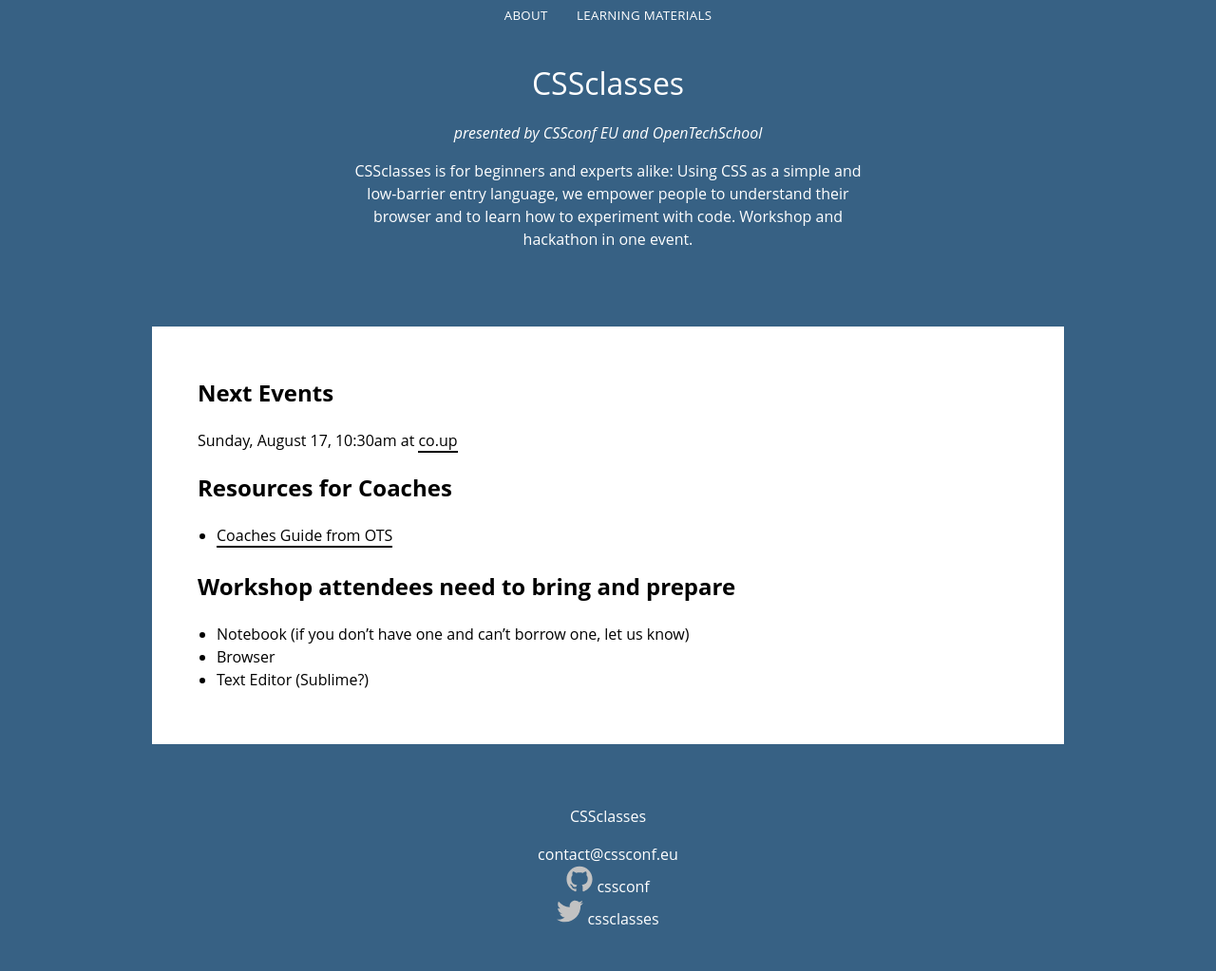
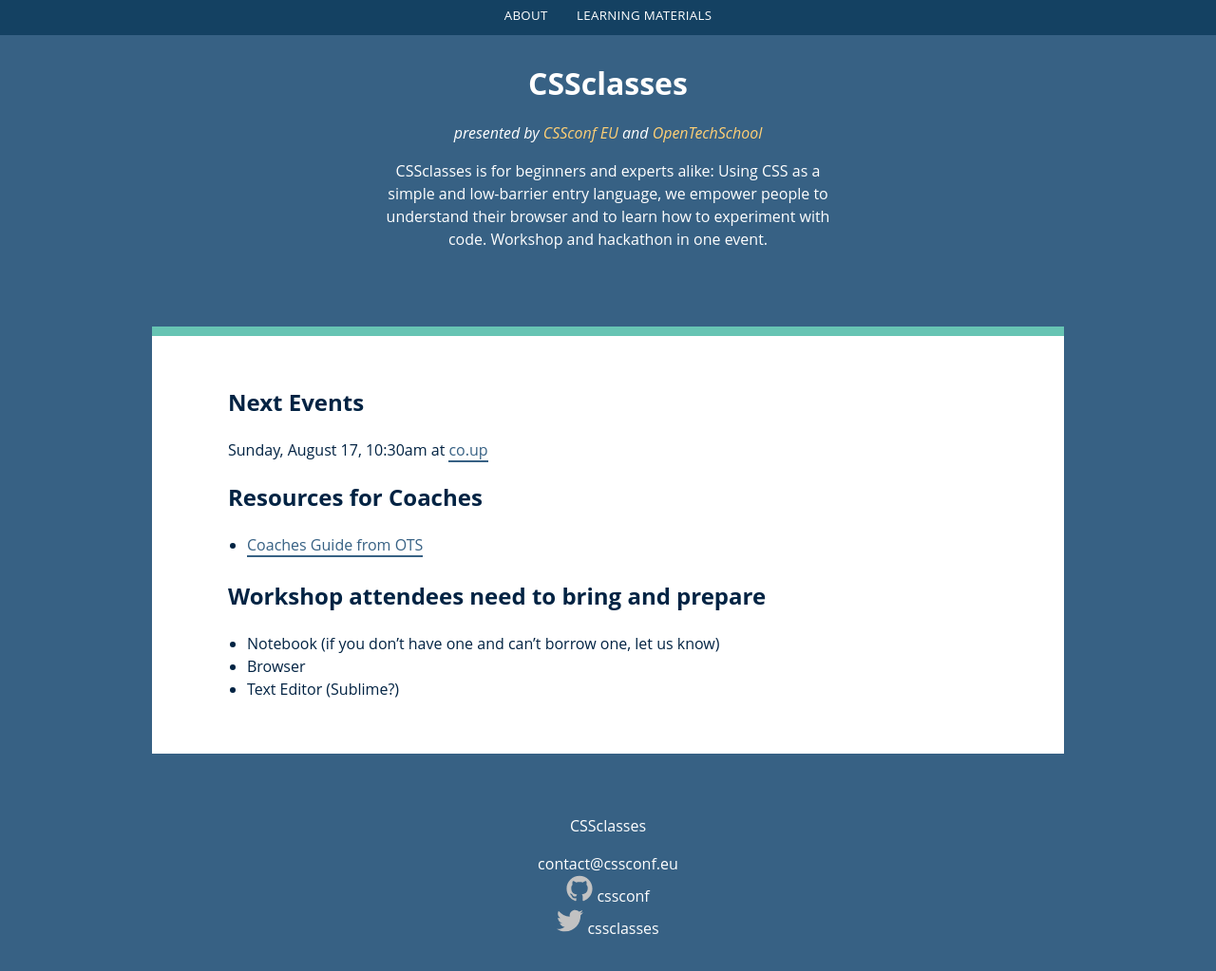
Before and after one commit to cssconf/CSSclasses--old, a Jekyll site: the page built from index.html, in a window 1280 px wide and 1078 px high. Shown: the top 1023 px of the window at 95% size. Built offline with Jekyll 4.4.1, drawn with Linux system fonts in a browser that asks for light colours.

Commit message:
add colors, styles

```diff
--- a/_sass/_typography.scss
+++ b/_sass/_typography.scss
@@ -1,10 +1,8 @@
 body {
   margin: 0;
   padding: 0;
-  background-color: $color_blue;
-  color: #000;
   font-family: 'Open Sans', sans-serif;
-  font-size: 16px;
+  font-size: 14px;
   line-height: 1.5;
   text-rendering: optimizeLegibility;
 }
@@ -60,6 +58,7 @@
 }
 
 .site-title {
+  font-weight: bold;
   font-size: 2em;
 }
 
--- a/css/screen.css
+++ b/css/screen.css
@@ -828,94 +828,93 @@
 body {
   margin: 0;
   padding: 0;
-  background-color: #376184;
-  color: #000;
   font-family: 'Open Sans', sans-serif;
-  font-size: 16px;
+  font-size: 14px;
   line-height: 1.5;
   text-rendering: optimizeLegibility;
 }
 
-/* line 14, ../_sass/_typography.scss */
+/* line 12, ../_sass/_typography.scss */
 body,
 input,
 button {
   -webkit-font-smoothing: antialiased;
 }
 
-/* line 19, ../_sass/_typography.scss */
+/* line 17, ../_sass/_typography.scss */
 h1 {
   font-size: 2em;
 }
 
-/* line 22, ../_sass/_typography.scss */
+/* line 20, ../_sass/_typography.scss */
 h2 {
   font-size: 1.5em;
 }
 
-/* line 25, ../_sass/_typography.scss */
+/* line 23, ../_sass/_typography.scss */
 h3 {
   font-size: 1.17em;
 }
 
-/* line 28, ../_sass/_typography.scss */
+/* line 26, ../_sass/_typography.scss */
 h4 {
   font-size: 1em;
 }
 
-/* line 31, ../_sass/_typography.scss */
+/* line 29, ../_sass/_typography.scss */
 h5 {
   font-size: 0.83em;
 }
 
-/* line 34, ../_sass/_typography.scss */
+/* line 32, ../_sass/_typography.scss */
 h6 {
   font-size: 0.75em;
 }
 
-/* line 38, ../_sass/_typography.scss */
+/* line 36, ../_sass/_typography.scss */
 p {
   margin-bottom: 1em;
 }
 
-/* line 42, ../_sass/_typography.scss */
+/* line 40, ../_sass/_typography.scss */
 ul, ol {
   margin-top: 1em;
   margin-bottom: 1.5em;
 }
 
-/* line 47, ../_sass/_typography.scss */
+/* line 45, ../_sass/_typography.scss */
 strong, b {
   font-weight: bold;
 }
 
-/* line 50, ../_sass/_typography.scss */
+/* line 48, ../_sass/_typography.scss */
 em, i {
   font-style: italic;
 }
 
-/* line 55, ../_sass/_typography.scss */
+/* line 53, ../_sass/_typography.scss */
 ul {
   padding-left: 20px;
 }
 
-/* line 58, ../_sass/_typography.scss */
+/* line 56, ../_sass/_typography.scss */
 .mark {
   background-color: red;
 }
 
-/* line 62, ../_sass/_typography.scss */
+/* line 60, ../_sass/_typography.scss */
 .site-title {
+  font-weight: bold;
   font-size: 2em;
 }
 
-/* line 66, ../_sass/_typography.scss */
+/* line 65, ../_sass/_typography.scss */
 .site-byline {
   font-style: italic;
 }
 
 /* line 12, ../_sass/screen.scss */
-* {
+*, :before, :after {
   box-sizing: border-box;
 }
 
@@ -924,7 +923,7 @@
   margin: 0;
   padding: 0;
   background-color: #376184;
-  color: #000;
+  color: #022343;
 }
 
 /* line 22, ../_sass/screen.scss */
@@ -934,7 +933,7 @@
 
 /* line 27, ../_sass/screen.scss */
 a, a:visited {
-  color: inherit;
+  color: #376184;
   border-bottom: 2px solid;
   text-decoration: none;
 }
@@ -946,76 +945,83 @@
 
 /* line 36, ../_sass/screen.scss */
 .site-header a, .site-footer a, .site-nav a {
-  color: #fff;
+  color: white;
   border-bottom: 0;
 }
 
-/* line 42, ../_sass/screen.scss */
+/* line 43, ../_sass/screen.scss */
+.site-byline a {
+  color: #ffd075;
+  border-bottom: 0;
+}
+
+/* line 49, ../_sass/screen.scss */
 .site-header, .site-footer, .main-content {
-  max-width: 40em;
+  max-width: 36em;
   margin: 2em auto;
 }
 
-/* line 46, ../_sass/screen.scss */
+/* line 53, ../_sass/screen.scss */
 .site-header, .site-footer {
   color: #FFF;
   text-align: center;
   padding: 1em;
 }
 
-/* line 51, ../_sass/screen.scss */
+/* line 58, ../_sass/screen.scss */
 .main-content {
   max-width: 60em;
   padding: 1em;
-  background-color: #FFF;
+  background-color: white;
+  border-top: 10px solid #67c4b3;
 }
 
-/* line 57, ../_sass/screen.scss */
+/* line 65, ../_sass/screen.scss */
 .site-nav {
   position: fixed;
   top: 0;
   width: 100%;
   min-height: 2.75em;
-  background: #376184;
+  background: #144162;
   text-align: center;
   font-size: 0.83em;
   z-index: 2;
   text-transform: uppercase;
   letter-spacing: .025em;
 }
-/* line 67, ../_sass/screen.scss */
+/* line 75, ../_sass/screen.scss */
 .site-nav a {
   display: inline-block;
   padding: .5em 1em;
   border: 0;
 }
 
-/* line 76, ../_sass/screen.scss */
+/* line 84, ../_sass/screen.scss */
 .icon svg {
   width: 28px;
 }
 
-/* line 83, ../_sass/screen.scss */
+/* line 91, ../_sass/screen.scss */
 code {
   background-color: #f0f0f0;
 }
 
-/* line 87, ../_sass/screen.scss */
+/* line 95, ../_sass/screen.scss */
 .highlight {
   padding: 5px;
   background-color: #f0f0f0;
 }
-/* line 90, ../_sass/screen.scss */
+/* line 98, ../_sass/screen.scss */
 .highlight pre {
   margin: 0;
 }
 
-/* line 95, ../_sass/screen.scss */
+/* line 103, ../_sass/screen.scss */
 .sidebyside {
   display: block;
   position: relative;
 }
-/* line 98, ../_sass/screen.scss */
+/* line 106, ../_sass/screen.scss */
 .sidebyside:before {
   content: ' ';
   position: absolute;
@@ -1026,7 +1032,7 @@
   display: block;
   z-index: 0;
 }
-/* line 108, ../_sass/screen.scss */
+/* line 116, ../_sass/screen.scss */
 .sidebyside .description {
   width: 50%;
   display: inline-block;
@@ -1039,7 +1045,7 @@
   -webkit-user-select: none;
   user-select: none;
 }
-/* line 120, ../_sass/screen.scss */
+/* line 128, ../_sass/screen.scss */
 .sidebyside .highlight {
   width: 49%;
   display: inline-block;
@@ -1049,34 +1055,39 @@
   z-index: 1;
   position: relative;
 }
-/* line 129, ../_sass/screen.scss */
+/* line 137, ../_sass/screen.scss */
 .sidebyside .highlight pre {
   margin: 0;
 }
 
 @media screen and (min-width: 25em) {
-  /* line 135, ../_sass/screen.scss */
+  /* line 143, ../_sass/screen.scss */
+  body {
+    font-size: 16px;
+  }
+
+  /* line 146, ../_sass/screen.scss */
   .site-header, .site-footer {
     padding: 2em 2em;
   }
 
-  /* line 138, ../_sass/screen.scss */
+  /* line 149, ../_sass/screen.scss */
   .main-content {
     padding: 2em 2em;
   }
 }
 @media screen and (min-width: 42.5em) {
-  /* line 143, ../_sass/screen.scss */
+  /* line 154, ../_sass/screen.scss */
   .site-header, .site-footer {
     padding: 2em 3em;
   }
 
-  /* line 146, ../_sass/screen.scss */
+  /* line 157, ../_sass/screen.scss */
   .main-content {
-    padding: 2em 3em;
+    padding: 2em 5em;
   }
 }
-/* line 151, ../_sass/screen.scss */
+/* line 162, ../_sass/screen.scss */
 .list-wo-bullets {
   padding: 0;
   list-style: none;
```
Also changed, not shown: _sass/screen.scss (+19 -8 lines).
